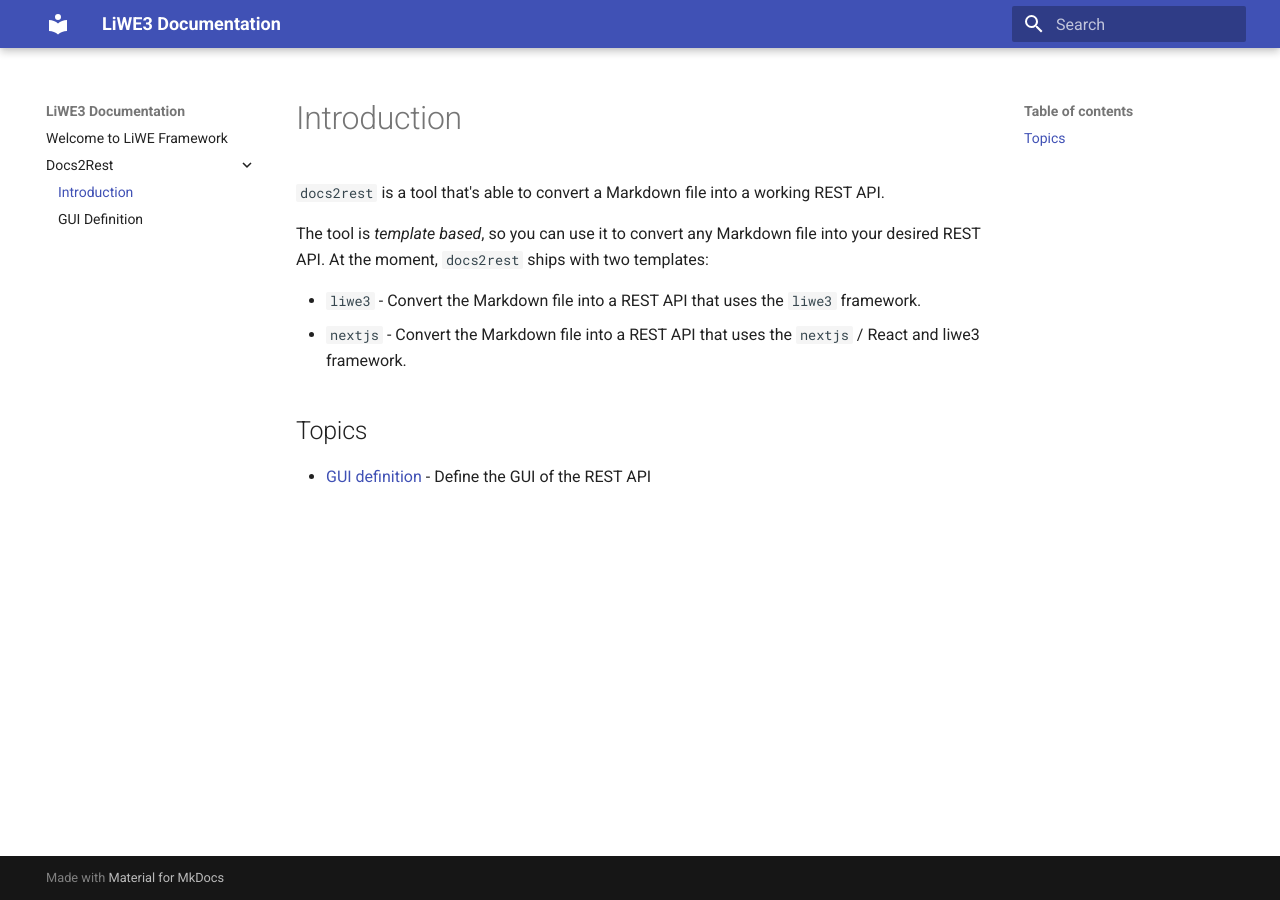
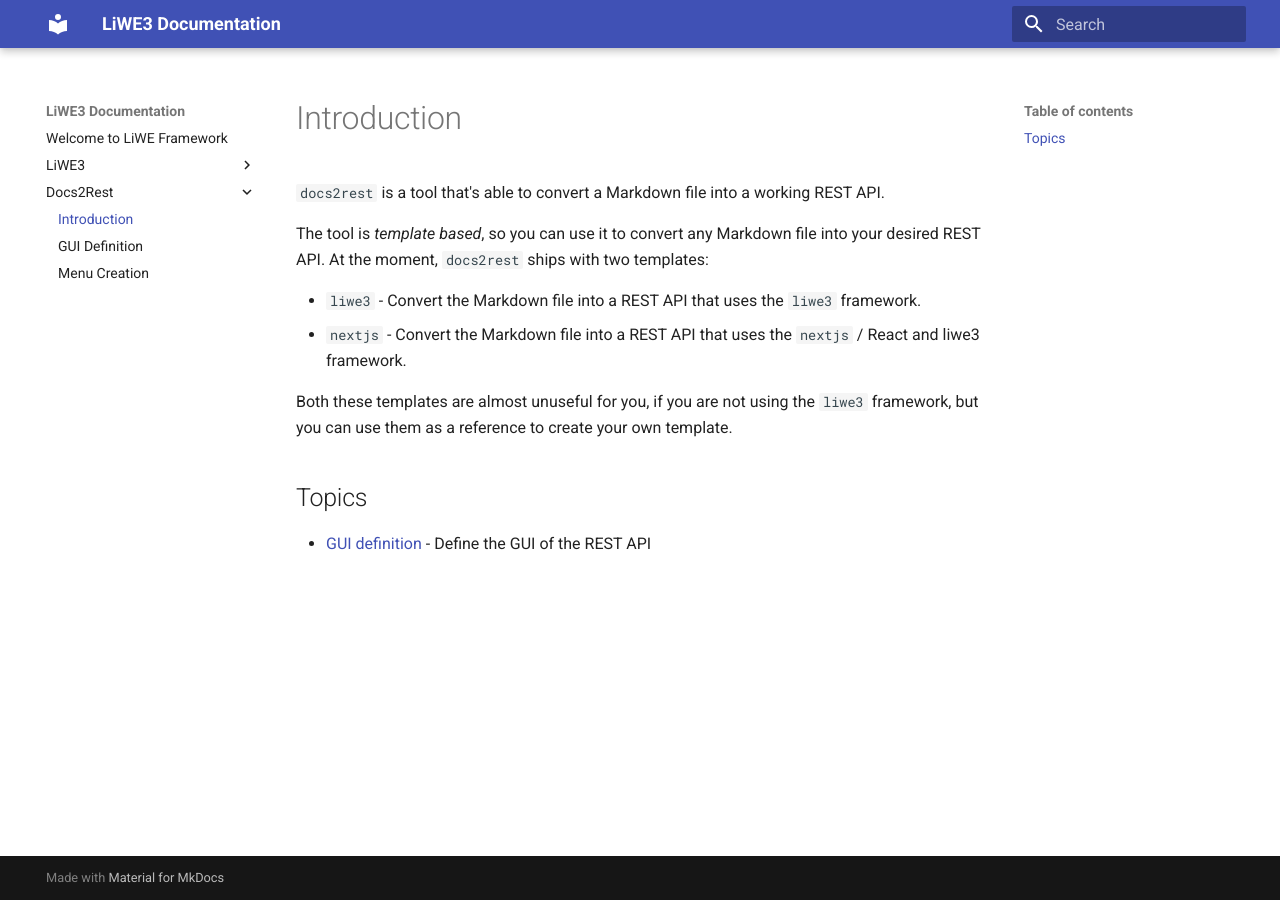
Before and after one commit to fsoft72/liwe3-docs, an MkDocs documentation site: the page built from docs/docs2rest/index.md, in a window 1280 px wide. Built offline with MkDocs 1.6.1 and Material for MkDocs 9.7.7, drawn with Linux system fonts in a browser that asks for light colours.

Commit message:
more docs

```diff
--- a/docs/docs2rest/index.md
+++ b/docs/docs2rest/index.md
@@ -8,6 +8,7 @@
 * `liwe3`	- Convert the Markdown file into a REST API that uses the `liwe3` framework.
 * `nextjs`	- Convert the Markdown file into a REST API that uses the `nextjs` / React and liwe3 framework.
 
+Both these templates are almost unuseful for you, if you are not using the `liwe3` framework, but you can use them as a reference to create your own template.
 
 ## Topics
   - [GUI definition](gui.md) - Define the GUI of the REST API
--- a/mkdocs.yml
+++ b/mkdocs.yml
@@ -8,6 +8,9 @@
 
 nav:
   - index.md
+  - LiWE3:
+    - 'Introduction': liwe3/index.md
   - Docs2Rest:
     - 'Introduction': docs2rest/index.md
     - 'GUI Definition': docs2rest/gui.md
+    - 'Menu Creation': docs2rest/menu.md
```
Also changed, not shown: docs/docs2rest/menu.md (added, +17 -0 lines), docs/index.md (+1 -1 lines), docs/liwe3/index.md (added, +11 -0 lines).
